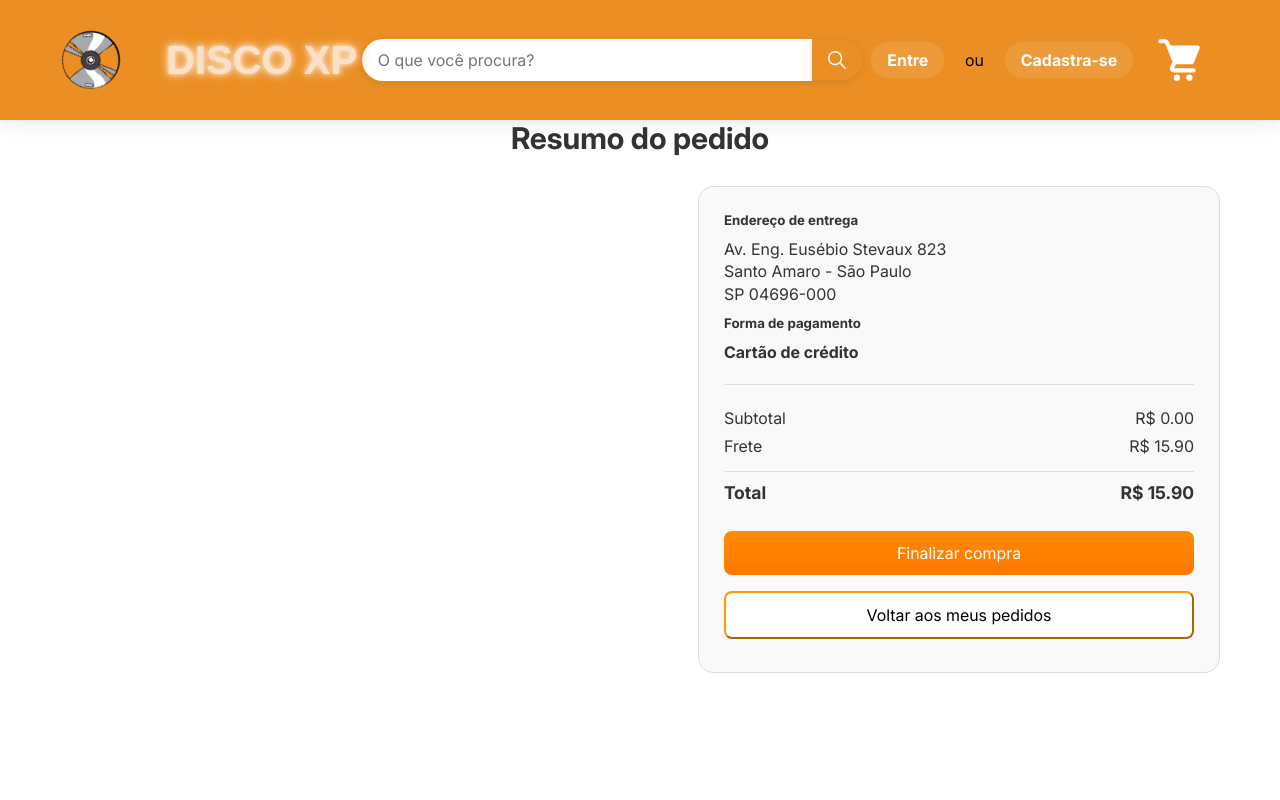
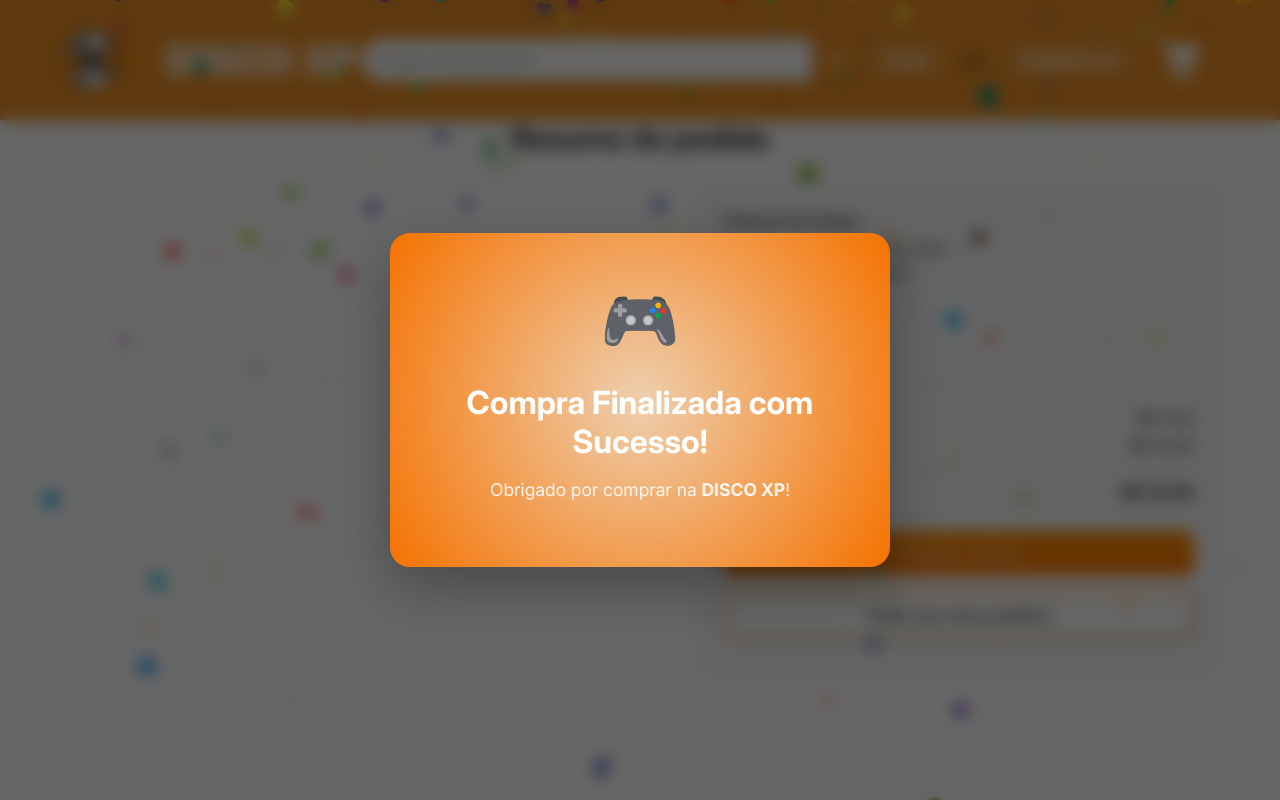
Before and after one commit to SintaxeNervosa/discoxp-site, a React (Vite) app: page /finalization in a window 1280 px wide. Both pictures are taken after a click on the button "Finalizar compra". Built offline with nearby package versions, Linux system fonts and the light colour scheme.

Commit message:
Popup e Confetti

```diff
--- a/package.json
+++ b/package.json
@@ -24,10 +24,12 @@
     "prop-types": "^15.8.1",
     "react": "^19.1.1",
     "react-alert-confirm": "^4.1.8",
+    "react-confetti": "^6.4.0",
     "react-confirm-alert": "^3.0.6",
     "react-dom": "^19.1.1",
     "react-draggable": "^4.5.0",
     "react-locomotive-scroll": "^0.2.2",
+    "react-modal": "^3.16.3",
     "react-resizable": "^3.0.5",
     "react-router-dom": "^7.8.2",
     "react-simple-star-rating": "^5.1.7",
--- a/src/pages/finalization/finalization.jsx
+++ b/src/pages/finalization/finalization.jsx
@@ -1,6 +1,11 @@
 import { usePedidoFromCart } from '../../components/hooks/usePedidoFromCart'
 import { Header } from "../../components/layout/Header";
 import "./finalization.scss"
+import Modal from 'react-modal'
+import Confetti from 'react-confetti'
+import { useState } from 'react';
+
+Modal.setAppElement('#root')
 
 export default function Finalization() {
     const {
@@ -9,11 +14,55 @@
         recarregar
     } = usePedidoFromCart();
 
+    const [showPopup, setShowPopup] = useState(false);
+    const [showConfetti, setShowConfetti] = useState(false)
     const frete = 15.90;
     const totalComFrete = calcularTotal() + frete;
 
+    const whenFinalizationBuy = () => {
+        setShowConfetti(true)
+        setShowPopup(true)
+
+        setTimeout(() => {
+            setShowPopup(false)
+        }, 3000)
+
+        setTimeout(() => {
+            setShowConfetti(false)
+        }, 5000);
+    }
+
+    const closePopup = () => {
+        setShowPopup(false)
+    }
+
     return (
         <>
+        {/*Confeeti */}
+        {showConfetti && (
+            <Confetti
+                width={window.innerWidth}
+                height={window.innerHeight}
+                recycle={false}
+                numberOfPieces={500}
+                gravity={0.3}
+            />
+        )}
+        {/*Modal Popup*/}
+        <Modal
+            isOpen={showPopup}
+            onRequestClose={closePopup}
+            className='modal-popup'
+            closeTimeoutMS={300}
+            overlayClassName='modal-overlay'
+        >
+             <div className="modal-body">
+                    <div className="modal-icon">🎮</div>
+                    <h2>Compra Finalizada com Sucesso!</h2>
+                    <p>Obrigado por comprar na <strong>DISCO XP</strong>!</p>
+            </div>
+        </Modal>
+
             <Header />
             <div className='finalizacao-pedido'>
                 <h4>Resumo do pedido</h4>
@@ -66,7 +115,7 @@
                             </div>
                         </div>
 
-                        <button>Finalizar compra</button>
+                        <button onClick={whenFinalizationBuy}>Finalizar compra</button>
                         <button>Voltar aos meus pedidos</button>
                     </aside>
                 </section>
--- a/src/pages/finalization/finalization.scss
+++ b/src/pages/finalization/finalization.scss
@@ -9,6 +9,74 @@
     min-height: 100vh;
     display: flex;
     flex-direction: column;
+}
+
+.modal-overlay {
+    position: fixed;
+    top: 0;
+    left: 0;
+    right: 0;
+    bottom: 0;
+    background: rgba(0, 0, 0, 0.6);
+    backdrop-filter: blur(8px);
+    display: flex;
+    justify-content: center;
+    align-items: center;
+    z-index: 1000;
+    animation: fadeIn 0.3s ease;
+
+    &.ReactModal__Overlay--after-open {
+        opacity: 1;
+    }
+
+    &.ReactModal__Overlay--before-close {
+        opacity: 0;
+    }
+}
+
+.modal-popup{
+    position: relative;
+    background: #eecfae;
+    background: radial-gradient(circle,rgba(238, 207, 174, 1) 0%, rgba(245, 114, 0, 1) 100%);
+    border: none;
+    border-radius: 20px;
+    padding: 0;
+    max-width: 500px;
+    width: 90%;
+    box-shadow: 0 20px 60px rgba(0, 0, 0, 0.3);
+    animation: slideIn 0.4s ease;
+
+    &.ReactModal__Content--after-open {
+        transform: translateY(0);
+    }
+
+    &.ReactModal__Content--before-close {
+        transform: translateY(-30px);
+    }
+
+    .modal-body{
+    padding: 3rem 2rem;
+    text-align: center;
+    color: white;
+    }
+    .modal-icon {
+        font-size: 4rem;
+        margin-bottom: 1.5rem;
+        animation: bounce 2s ease infinite;
+    }
+
+    h2 {
+        font-size: 2rem;
+        margin-bottom: 1rem;
+        font-weight: bold;
+    }
+
+    p {
+        font-size: 1.1rem;
+        margin-bottom: 1rem;
+        line-height: 1.5;
+        opacity: 0.9;
+    }
 }
 
 .finalizacao-pedido {
```
Also changed, not shown: 1 other file (tests, documents, lock files or other folders).
